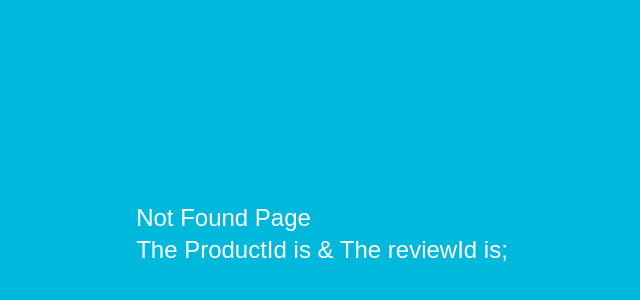
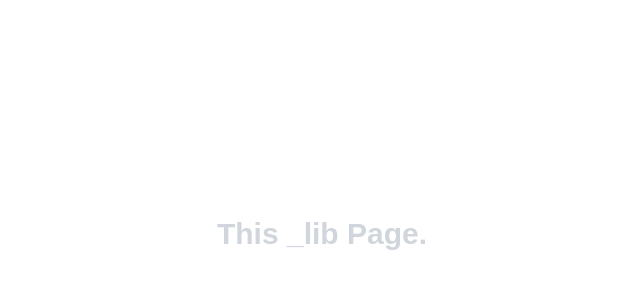
Before and after one commit to Abinashrout244/Next.js-_Learn, a Next.js app: page /%5Flib in a window 1280 px wide. Before the commit this address had no page. Shown: the part 166-466 px from the top of the page, without its empty margins (318-958 px from the left). Built offline with nearby package versions, Linux system fonts and the light colour scheme.

Commit message:
learn:private folder

```diff
--- /dev/null
+++ b/app/%5Flib/page.tsx
@@ -0,0 +1,9 @@
+const page = () => {
+  return (
+    <div className="text-3xl font-semibold text-gray-300 flex h-screen justify-center items-center ">
+      This _lib Page.
+    </div>
+  );
+};
+
+export default page;
--- /dev/null
+++ b/app/_lib/page.tsx
@@ -0,0 +1,9 @@
+const page = () => {
+  return (
+    <div className="text-3xl font-semibold">
+      This is The Hidden information page
+    </div>
+  );
+};
+
+export default page;
```
Also changed, not shown: app/_lib/data.ts (added).
